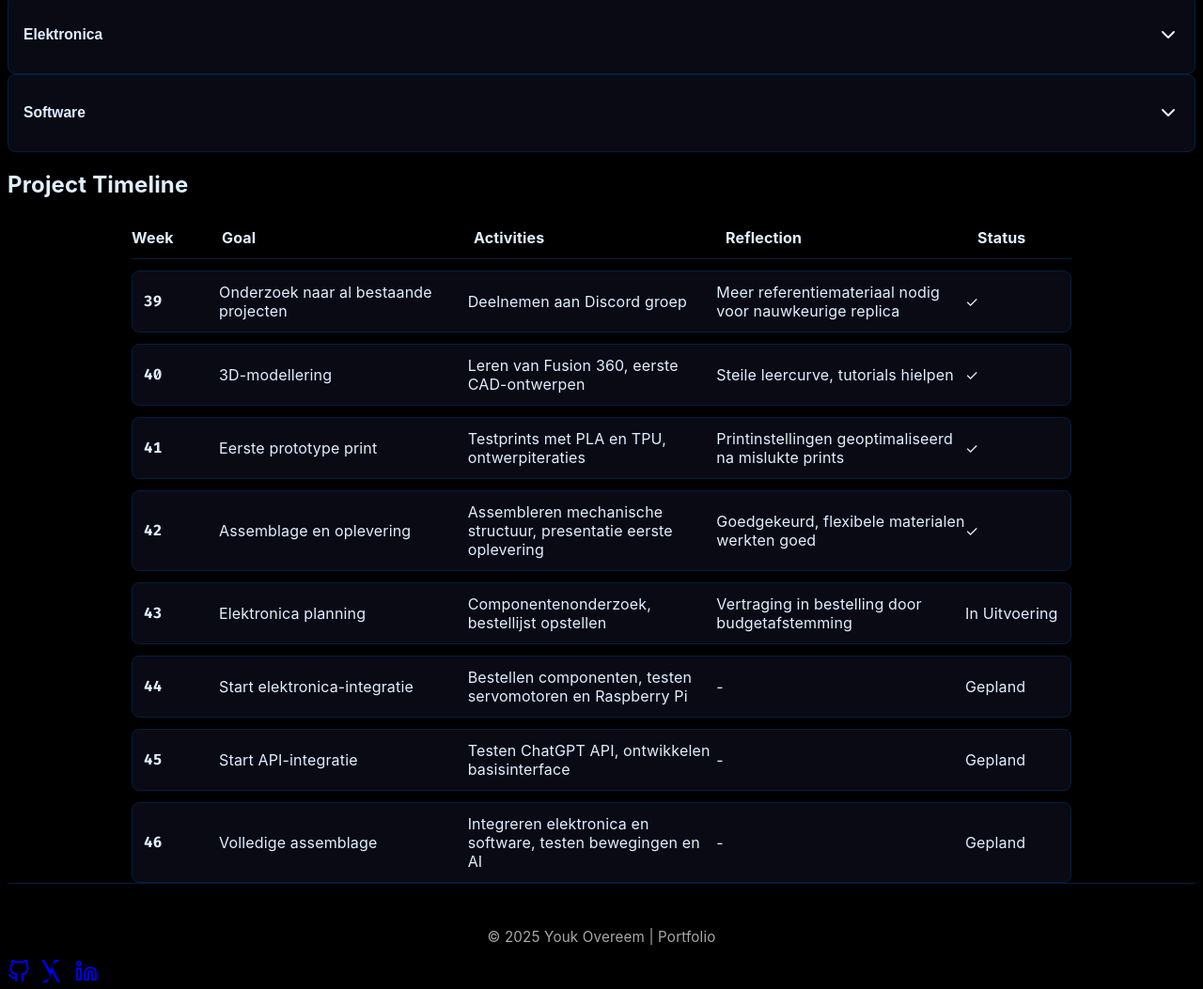
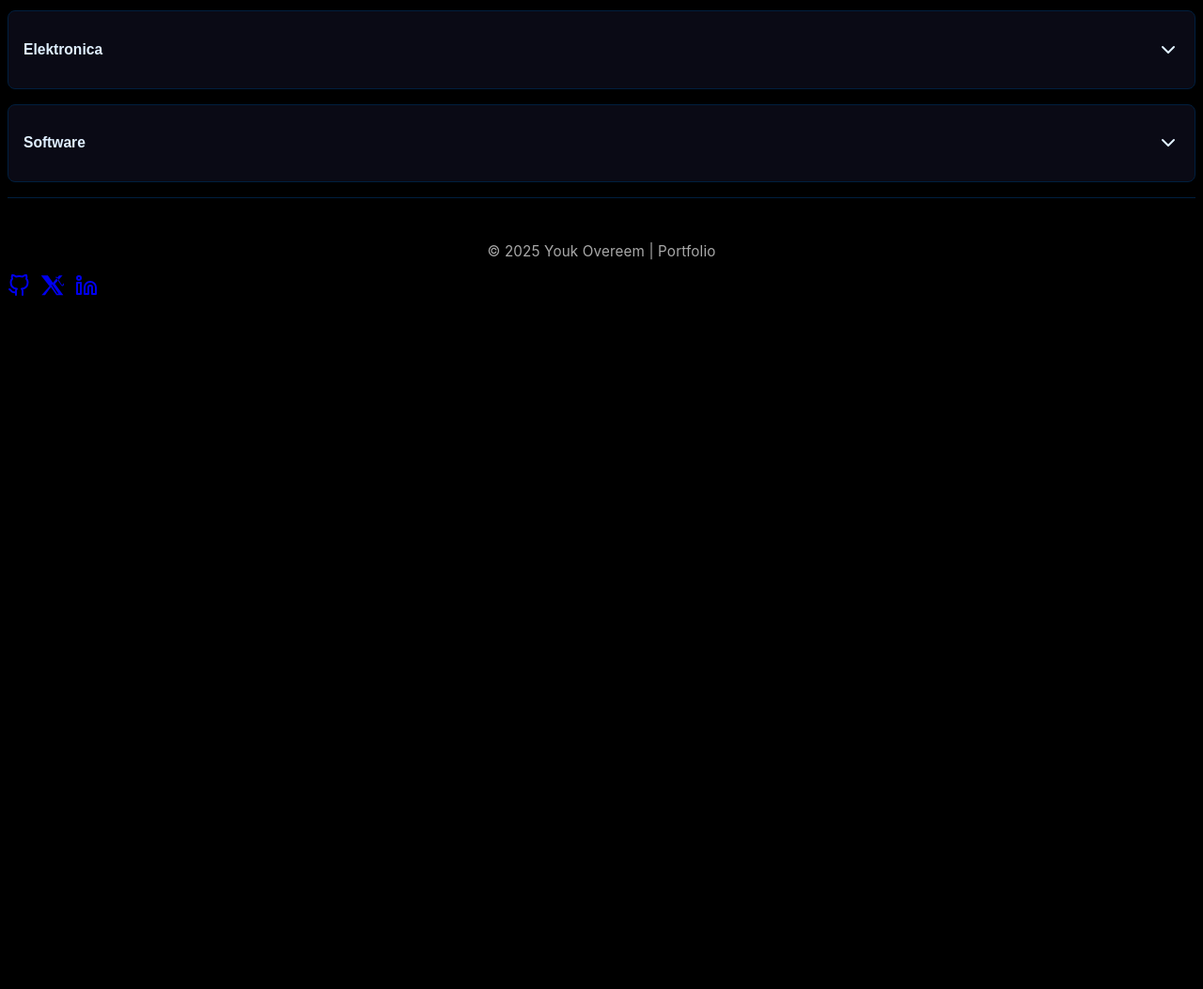
Before and after one commit to Youk01/Youk01.github.io, a website: page gptars.html in a window 1280 px wide. Shown: the part 1023-2076 px from the top of the page at 94% size. After the commit the page ends 1383 px from the top, so only its background shows below. Drawn offline with nearby package versions, Linux system fonts and the light colour scheme; a web font is replaced by a local one.

Commit message:
Helemaal af

```diff
--- a/css/style.css
+++ b/css/style.css
@@ -174,7 +174,7 @@ html {
     .entry.card, .reflection.card { padding: 1rem; }
     .hero { padding: 4rem 0 2rem; }
 }
-.accordion { background:var(--color-card); border:1px solid var(--color-border); border-radius:0.5rem; overflow:hidden; }
+.accordion { background:var(--color-card); border:1px solid var(--color-border); border-radius:0.5rem; overflow:hidden; margin-bottom: 1rem; }
 .accordion-header { width:100%; display:flex; justify-content:space-between; align-items:center; padding:1rem; cursor:pointer; background:transparent; border:0; color:var(--color-text); }
 .accordion-content { max-height:0; overflow:hidden; transition:max-height .28s ease; }
 .accordion.active .accordion-content { max-height:600px; }
--- a/gptars.html
+++ b/gptars.html
@@ -134,104 +134,13 @@
         </div>
     </section>
 
-    <!-- Timeline Section -->
-    <section class="section">
-        <div class="container">
-            <h2 class="section-title">Project Timeline</h2>
 
-            <div class="timeline-container">
-                <div class="timeline-header">
-                    <div>Week</div>
-                    <div>Goal</div>
-                    <div>Activities</div>
-                    <div>Reflection</div>
-                    <div>Status</div>
-                </div>
-
-                <div class="timeline-items">
-                    <!-- Week 39 -->
-                    <div class="timeline-item">
-                        <div class="week">39</div>
-                        <div>Onderzoek naar al bestaande projecten</div>
-                        <div>Deelnemen aan Discord groep</div>
-                        <div>Meer referentiemateriaal nodig voor nauwkeurige replica</div>
-                        <div class="status completed">✓</div>
-                    </div>
-
-                    <!-- Week 40 -->
-                    <div class="timeline-item">
-                        <div class="week">40</div>
-                        <div>3D-modellering</div>
-                        <div>Leren van Fusion 360, eerste CAD-ontwerpen</div>
-                        <div>Steile leercurve, tutorials hielpen</div>
-                        <div class="status completed">✓</div>
-                    </div>
-
-                    <!-- Week 41 -->
-                    <div class="timeline-item">
-                        <div class="week">41</div>
-                        <div>Eerste prototype print</div>
-                        <div>Testprints met PLA en TPU, ontwerpiteraties</div>
-                        <div>Printinstellingen geoptimaliseerd na mislukte prints</div>
-                        <div class="status completed">✓</div>
-                    </div>
-
-                    <!-- Week 42 -->
-                    <div class="timeline-item">
-                        <div class="week">42</div>
-                        <div>Assemblage en oplevering</div>
-                        <div>Assembleren mechanische structuur, presentatie eerste oplevering</div>
-                        <div>Goedgekeurd, flexibele materialen werkten goed</div>
-                        <div class="status completed">✓</div>
-                    </div>
-
-                    <!-- Week 43 -->
-                    <div class="timeline-item">
-                        <div class="week">43</div>
-                        <div>Elektronica planning</div>
-                        <div>Componentenonderzoek, bestellijst opstellen</div>
-                        <div>Vertraging in bestelling door budgetafstemming</div>
-                        <div class="status in-progress">In Uitvoering</div>
-                    </div>
-
-                    <!-- Week 44 -->
-                    <div class="timeline-item">
-                        <div class="week">44</div>
-                        <div>Start elektronica-integratie</div>
-                        <div>Bestellen componenten, testen servomotoren en Raspberry Pi</div>
-                        <div>-</div>
-                        <div class="status planned">Gepland</div>
-                    </div>
-
-                    <!-- Week 45 -->
-                    <div class="timeline-item">
-                        <div class="week">45</div>
-                        <div>Start API-integratie</div>
-                        <div>Testen ChatGPT API, ontwikkelen basisinterface</div>
-                        <div>-</div>
-                        <div class="status planned">Gepland</div>
-                    </div>
-
-                    <!-- Week 46 -->
-                    <div class="timeline-item">
-                        <div class="week">46</div>
-                        <div>Volledige assemblage</div>
-                        <div>Integreren elektronica en software, testen bewegingen en AI</div>
-                        <div>-</div>
-                        <div class="status planned">Gepland</div>
-                    </div>
-                </div>
-            </div>
-        </div>
-    </section>
-
-    <!-- Footer -->
     <footer class="footer">
         <div class="container">
             <p>© 2025 Youk Overeem | Portfolio</p>
             <div class="social-links">
                 <a href="https://github.com/Youk01"><i data-feather="github"></i></a>
-                <a href="https://x.com/youkovereem"><svg xmlns="http://www.w3.org/2000/svg" viewBox="0 0 1200 1227" fill="none" class="x-logo"><path d="M1011.28 0H710.19L450.19 550.09L148.72 0H0L499.81 927.27L0 1227H290.81L560.81 677.09L861.28 1227H1011.28L511.49 300.09L1011.28 0Z" fill="currentColor"/></svg></a>
+                <a href="https://x.com/youkovereem"><svg xmlns="http://www.w3.org/2000/svg" width="24" height="24" viewBox="0 0 24 24" fill="currentColor" class="x-logo"><path d="M18.901 1.153h3.68l-8.042 9.167 8.85 12.006h-7.296l-5.993-8.687-6.182 8.687h-3.68l8.422-9.619-9.066-11.554h7.307l5.426 7.873zm-2.071 19.52h1.454l-6.71-9.677-7.187 9.677h-1.454l7.51-10.146zm-.436-17.854h-1.454l6.71 9.677 7.187-9.677h1.454l-7.51 10.146z"/></svg></a>
                 <a href="https://www.linkedin.com/in/youk-overeem/"><i data-feather="linkedin"></i></a>
             </div>
         </div>
```
Also changed, not shown: index.html (+1 -1 lines).
